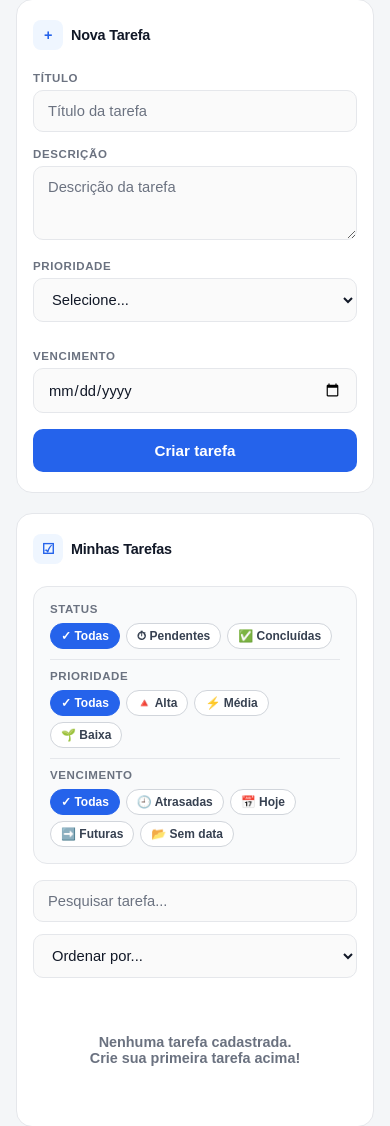
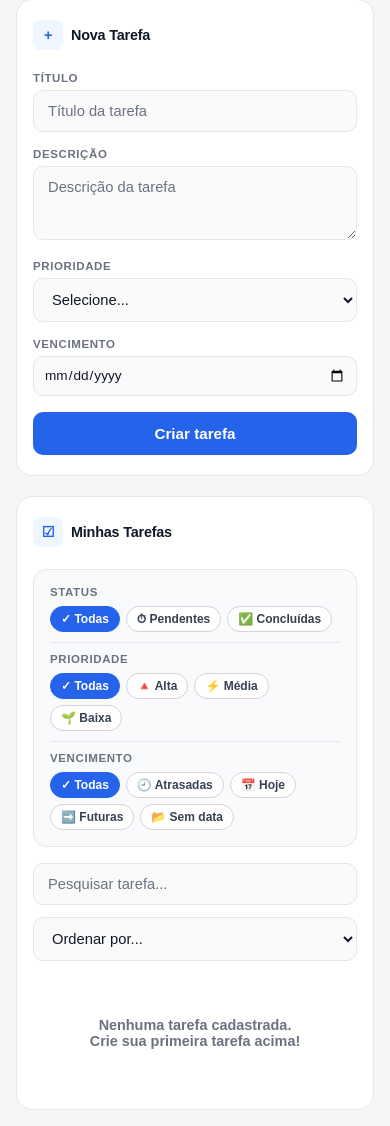
Before and after one commit to mateusmendess/taskflow-webapp, a Flask app: page /dashboard in a window 390 px wide. Shown: the part 346-1472 px from the top of the page. Run offline with Flask 3, Linux system fonts and the light colour scheme; the visitor is signed in with stand-in values (Sample User, id 1); data that the repository does not hold is empty.

Commit message:
fix: remover marca d'água do hamburguer e corrigir input date no iOS

```diff
--- a/app/static/css/style.css
+++ b/app/static/css/style.css
@@ -924,3 +924,35 @@ textarea.tf-input { resize: vertical; }
         text-align: center;
     }
 }
+
+/* ── Fixes mobile ──────────────────────────────────────────── */
+
+/* Remove marca d'água do botão hamburguer após clique */
+.nav-hamburger:focus {
+    outline: none;
+}
+
+.nav-hamburger:focus-visible {
+    outline: 2px solid rgba(255,255,255,0.4);
+}
+
+/* Fix input date no iOS */
+input[type="date"] {
+    -webkit-appearance: none;
+    appearance: none;
+    width: 100%;
+    min-width: 0;
+    box-sizing: border-box;
+}
+
+@media (max-width: 480px) {
+    input[type="date"] {
+        font-size: 0.85rem;
+        padding: 10px 10px;
+    }
+
+    .db-row {
+        grid-template-columns: 1fr;
+        gap: 0;
+    }
+}
```
